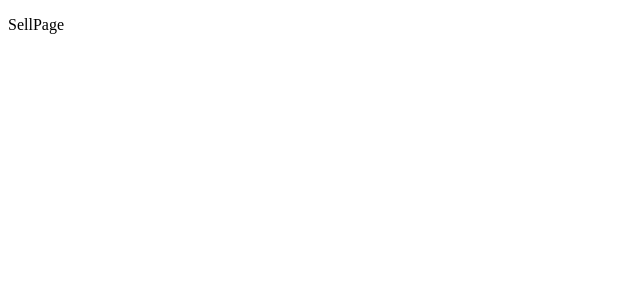
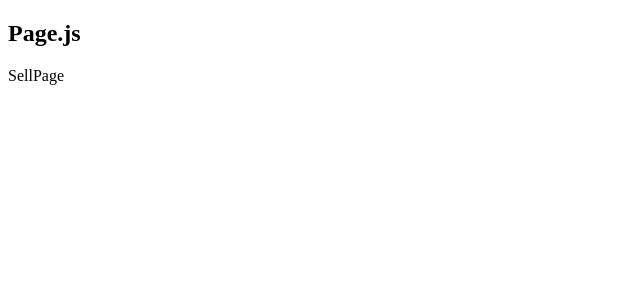
Before and after one commit to timOTdev/0161_advanced-react, a Next.js app in the folder sick-fits/frontend/: page /sell in a window 1280 px wide. Shown: the top 300 px of the page, without its empty margins (0-640 px from the left). Built offline with nearby package versions, Linux system fonts and the light colour scheme.

Commit message:
Add page layout component

```diff
--- /dev/null
+++ b/sick-fits/frontend/components/Page.js
@@ -0,0 +1,6 @@
+export default function Page({ children }) {
+    return <div>
+        <h2>Page.js</h2>
+        {children}
+    </div>
+}
--- /dev/null
+++ b/sick-fits/frontend/pages/_app.js
@@ -0,0 +1,7 @@
+import Page from "../components/Page";
+
+export default function MyApp({ Component, pageProps }) {
+    return <Page>
+        <Component {...pageProps} />
+    </Page>
+}
--- /dev/null
+++ b/sick-fits/frontend/pages/_document.js
@@ -0,0 +1,15 @@
+import Document, { Html, Head, NextScript, Main} from 'next/document';
+
+export default class MyDocument extends Document {
+    render() {
+        return (
+            <Html lang="en-CA">
+                {/* <Head></Head> */}
+                <body>
+                    <Main />
+                    <NextScript />
+                </body>
+            </Html>
+        )
+    }
+}
--- a/sick-fits/frontend/pages/sell.js
+++ b/sick-fits/frontend/pages/sell.js
@@ -1,5 +1,3 @@
 export default function SellPage() {
-    return <div>
-        <p>SellPage</p>
-    </div>
+    return <p>SellPage</p>
 }
```
